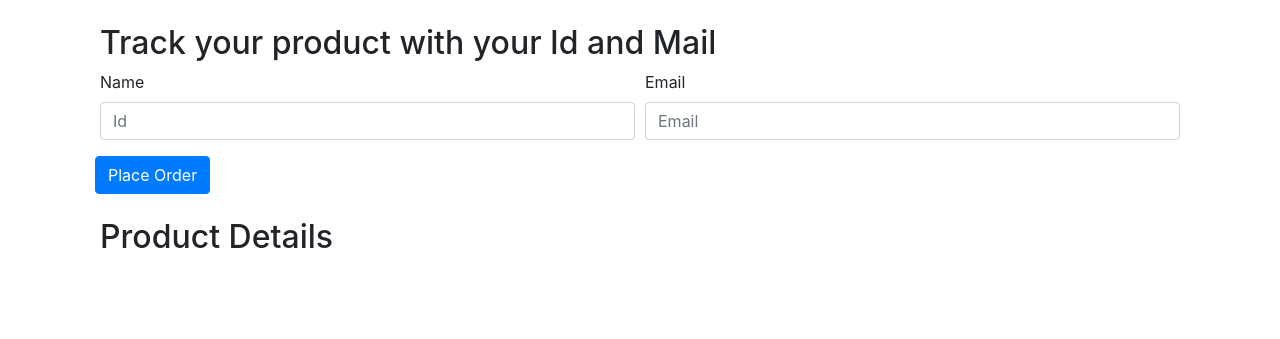
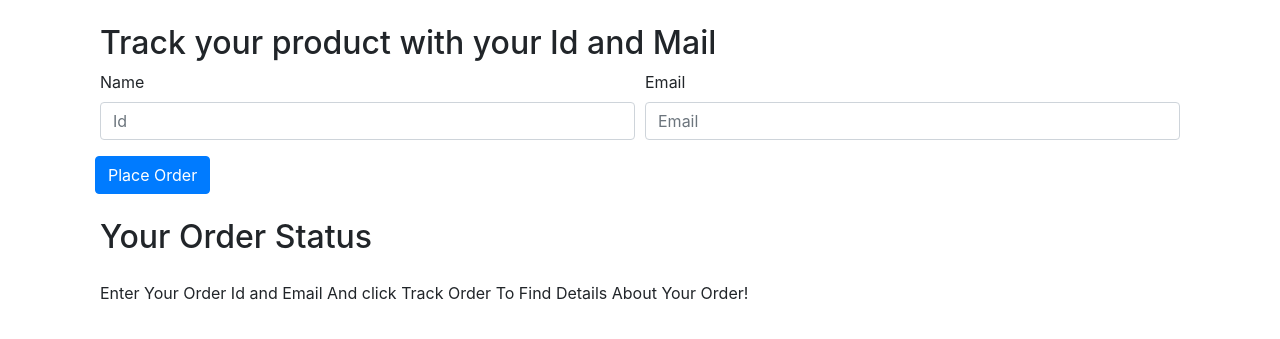
Before and after one commit to sbairagi/MyAwesomeCart, a Django app: page /shop/tracker/ in a window 1280 px wide. Shown: the part 56-395 px from the top of the page. Run offline with Django 3.2, Linux system fonts and the light colour scheme; some libraries are stand-ins or nearby versions.

Commit message:
create tracker full page

```diff
--- a/shop/templates/shop/tracker.html
+++ b/shop/templates/shop/tracker.html
@@ -23,10 +23,10 @@
 
     </div>
     <div class="col my-4">
-        <h2>Product Details </h2>
+        <h2>Your Order Status</h2>
         <div class="my-4">
             <ul class="list-group" id="items">
-
+                Enter Your Order Id and Email And click Track Order To Find Details About Your Order!
             </ul>
         </div>
     </div>
@@ -72,7 +72,7 @@
     else{
 
         mystr = `<li class="list-group-item d-flex justify-content-between align-items-center">
-                    sorry
+                    Sorry, we are not able to fetch this order Id and Email. Make sure to type correct of your order Id and Email
                   </li>`
         $('#items').append(mystr);
     }
--- a/shop/views.py
+++ b/shop/views.py
@@ -50,7 +50,7 @@ def tracker(request):
                 for item in update:
                     updates.append({'text': item.update_desc,'time': item.timestamp})
                     response = json.dumps(updates,default=str)
-                    return HttpResponse(response)
+                return HttpResponse(response)
             else:
                 return HttpResponse("{}")
         except Exception as e:
```
